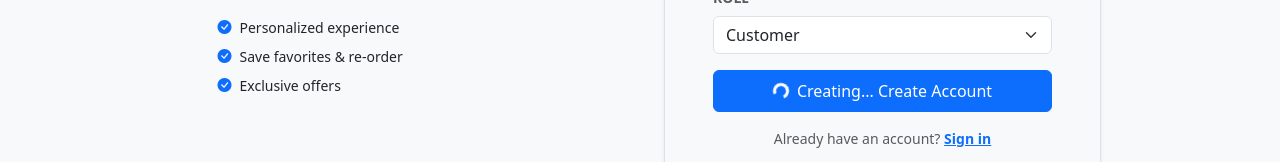
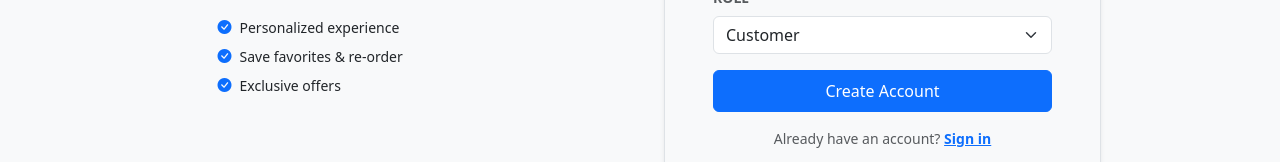
Before and after one commit to 404PeterSimoes/MangOPedia_React, a React (Vite) app: page /register in a window 1280 px wide. Shown: the part 542-704 px from the top of the page. Built offline with nearby package versions, Linux system fonts and the light colour scheme.

Commit message:
Section 19 - 288 - Log object on Submit

```diff
--- a/src/pages/auth/Register.jsx
+++ b/src/pages/auth/Register.jsx
@@ -1,6 +1,7 @@
 import { useState } from 'react';
-import { ROLES } from '../../utility/constants';
+import { ROLES, ROUTES } from '../../utility/constants';
 import { useRegisterUserMutation } from '../../store/api/authApi';
+import { Link } from 'react-router';
 
 function Register() {
   const [formData, setFormData] = useState({
@@ -18,6 +19,11 @@ function Register() {
       ...formData,
       [e.target.name]: e.target.value,
     });
+  };
+
+  const handleSubmit = async (e) => {
+    e.preventDefault();
+    console.log(formData);
   };
 
   return (
@@ -62,7 +68,7 @@ function Register() {
                 <p className="text-muted small mb-0">Sign up to get started</p>
               </div>
 
-              <form>
+              <form onSubmit={handleSubmit}>
                 <div className="form-floating mb-3">
                   <input
                     type="text"
@@ -133,6 +139,7 @@ function Register() {
                     name="role"
                     value={formData.role}
                     onChange={handleChange}
+                    disabled={isLoading}
                   >
                     <option value={ROLES.CUSTOMER}>{ROLES.CUSTOMER}</option>
                     <option value={ROLES.ADMIN}>{ROLES.ADMIN}</option>
@@ -143,23 +150,29 @@ function Register() {
                   type="submit"
                   className="btn btn-primary w-100 py-2 mb-3"
                 >
-                  <span
-                    className="spinner-border spinner-border-sm me-2"
-                    role="status"
-                  ></span>
-                  Creating... Create Account
+                  {isLoading ? (
+                    <>
+                      <span
+                        className="spinner-border spinner-border-sm me-2"
+                        role="status"
+                      ></span>
+                      Creating...
+                    </>
+                  ) : (
+                    <>Create Account</>
+                  )}
                 </button>
               </form>
               <div className="text-center small">
                 <span className="text-muted">Already have an account? </span>
-                <a href="/login" className="fw-semibold">
+                <Link to={ROUTES.LOGIN} className="fw-semibold">
                   Sign in
-                </a>
+                </Link>
               </div>
               <div className="text-center mt-3 small">
-                <a href="/" className="text-decoration-none">
+                <Link to={ROUTES.HOME} className="text-decoration-none">
                   <i className="bi bi-arrow-left me-1"></i>Back to Home
-                </a>
+                </Link>
               </div>
             </div>
           </div>
```
